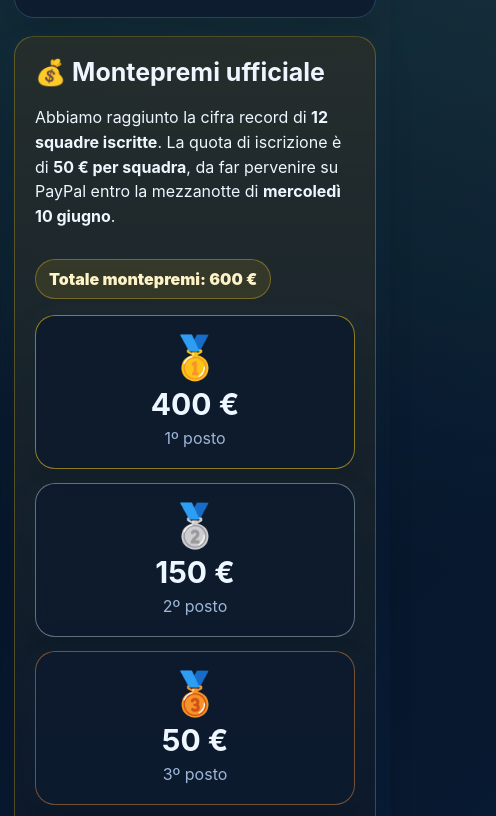
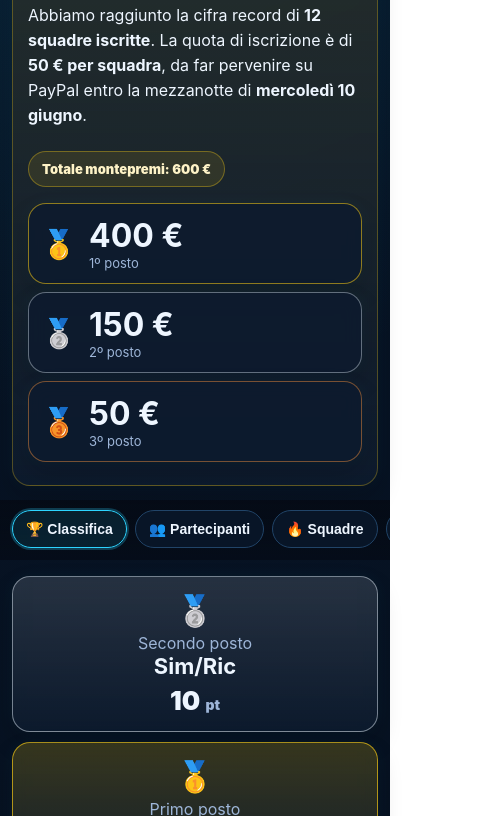
Before and after one commit to roccodone92-coder/FantaMundial2026, a website: page index.html in a window 390 px wide. Shown: the part 667-1483 px from the top of the page, 496 px wide, since content can reach past the window. Drawn offline with Linux system fonts and the light colour scheme.

Commit message:
Add files via upload

```diff
--- a/index.html
+++ b/index.html
@@ -323,6 +323,235 @@
       table { font-size:14px; }
       th,td { padding:10px 7px; }
     }
+
+
+    /* =========================
+       MOBILE-FIRST UPGRADE
+       ========================= */
+    @media (max-width: 760px) {
+      body {
+        background:
+          radial-gradient(circle at top left, rgba(45,212,255,.18), transparent 34%),
+          linear-gradient(180deg, #061427, #07111f 70%);
+      }
+
+      .wrap {
+        padding: 18px 12px 42px;
+      }
+
+      .hero {
+        margin-bottom: 14px;
+      }
+
+      h1 {
+        font-size: 34px;
+        line-height: 1.04;
+        margin-bottom: 10px;
+      }
+
+      h2 {
+        font-size: 21px;
+        margin-bottom: 14px;
+      }
+
+      h3 {
+        font-size: 18px;
+      }
+
+      .sub {
+        font-size: 15px;
+        max-width: 95%;
+      }
+
+      .badge {
+        margin-top: 14px;
+        padding: 9px 13px;
+        font-size: 14px;
+      }
+
+      .kpis {
+        grid-template-columns: 1fr 1fr;
+        gap: 10px;
+        margin: 14px 0;
+      }
+
+      .kpi,
+      .card,
+      .podium-card {
+        border-radius: 18px;
+        padding: 15px;
+        box-shadow: 0 12px 24px rgba(0,0,0,.18), 0 0 18px rgba(45,212,255,.05);
+      }
+
+      .kpi b {
+        font-size: 25px;
+        margin-bottom: 4px;
+      }
+
+      .kpi span {
+        font-size: 13px;
+      }
+
+      .prize-card {
+        margin: 14px 0;
+      }
+
+      .prize-title {
+        display: block;
+      }
+
+      .prize-total {
+        margin-top: 8px;
+        font-size: 13px;
+      }
+
+      .prize-grid {
+        grid-template-columns: 1fr 1fr 1fr;
+        gap: 8px;
+      }
+
+      .prize-box {
+        padding: 12px 8px;
+      }
+
+      .prize-box .emoji {
+        font-size: 28px;
+        margin-bottom: 6px;
+      }
+
+      .prize-box b {
+        font-size: 20px;
+      }
+
+      .tabs {
+        position: sticky;
+        top: 0;
+        display: flex;
+        flex-wrap: nowrap;
+        overflow-x: auto;
+        gap: 8px;
+        padding: 10px 0 12px;
+        margin: 12px -12px 16px;
+        padding-left: 12px;
+        padding-right: 12px;
+        scrollbar-width: none;
+      }
+
+      .tabs::-webkit-scrollbar {
+        display: none;
+      }
+
+      .tabs button {
+        flex: 0 0 auto;
+        padding: 10px 13px;
+        font-size: 14px;
+        white-space: nowrap;
+      }
+
+      .podium {
+        grid-template-columns: 1fr;
+        gap: 10px;
+      }
+
+      .podium-card.first,
+      .podium-card.second,
+      .podium-card.third {
+        min-height: auto;
+      }
+
+      .medal {
+        font-size: 30px;
+        margin-bottom: 5px;
+      }
+
+      .score {
+        font-size: 26px;
+      }
+
+      .grid {
+        grid-template-columns: 1fr;
+        gap: 12px;
+      }
+
+      .card {
+        overflow-x: auto;
+      }
+
+      table {
+        min-width: 620px;
+        font-size: 13px;
+      }
+
+      th,
+      td {
+        padding: 10px 8px;
+      }
+
+      .rank {
+        width: 30px;
+        height: 30px;
+        border-radius: 9px;
+      }
+
+      .pill {
+        font-size: 12px;
+        padding: 5px 8px;
+      }
+
+      .match {
+        align-items: flex-start;
+        padding: 11px 0;
+      }
+
+      .match b {
+        font-size: 14px;
+      }
+
+      .right {
+        min-width: 78px;
+      }
+    }
+
+    @media (max-width: 430px) {
+      h1 {
+        font-size: 30px;
+      }
+
+      .kpis {
+        grid-template-columns: 1fr;
+      }
+
+      .kpi b {
+        font-size: 32px;
+      }
+
+      .prize-grid {
+        grid-template-columns: 1fr;
+      }
+
+      .prize-box {
+        display: grid;
+        grid-template-columns: 44px 1fr;
+        text-align: left;
+        align-items: center;
+        column-gap: 8px;
+      }
+
+      .prize-box .emoji {
+        grid-row: span 2;
+        margin: 0;
+        text-align: center;
+      }
+
+      .prize-box b {
+        margin: 0;
+      }
+
+      .prize-box span {
+        font-size: 13px;
+      }
+    }
+
   </style>
 </head>
 
```
